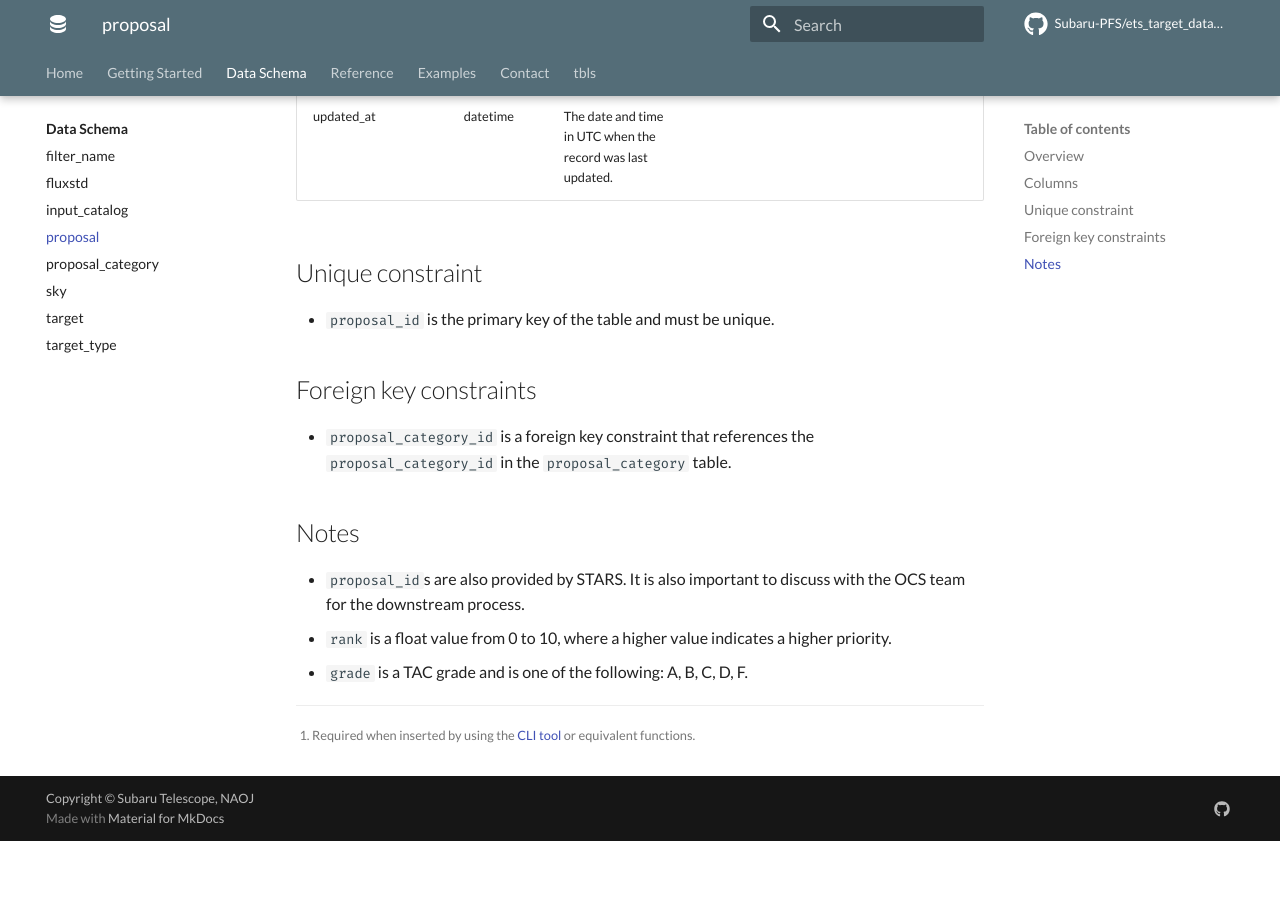
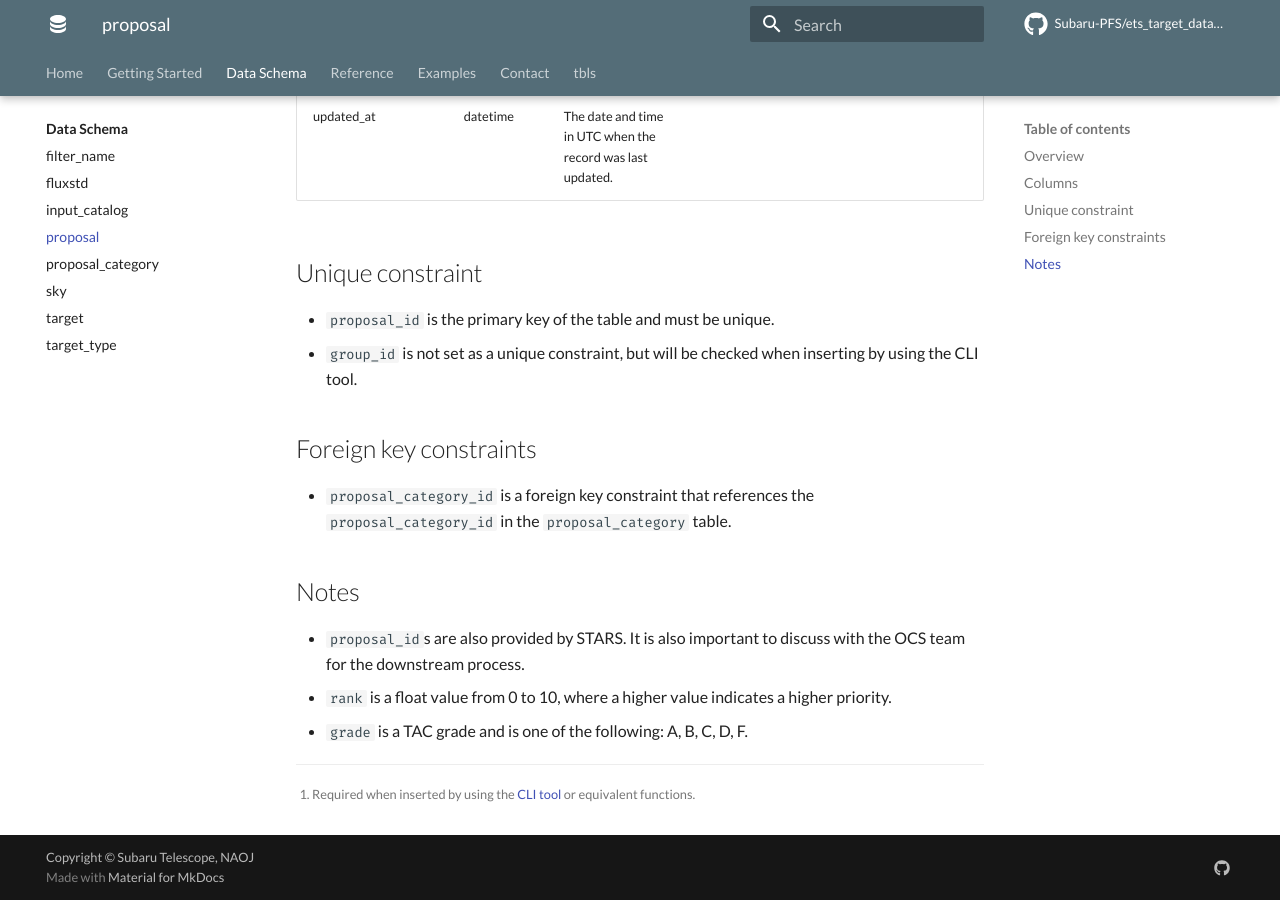
Before and after one commit to Subaru-PFS/ets_target_database, an MkDocs documentation site: the page built from docs/schema/proposal.md, in a window 1280 px wide and 900 px high, scrolled down 1325 px. Built offline with MkDocs 1.6.1 and Material for MkDocs 9.7.7, drawn with Linux system fonts in a browser that asks for light colours; plug-ins that fetch from the network failed and are left out; comment, search, counter and statistics services are not loaded; before the commit the page ends 2166 px from its top, so only the background shows below that.

Commit message:
documentation update

```diff
--- a/docs/schema/proposal.md
+++ b/docs/schema/proposal.md
@@ -9,7 +9,7 @@ The `proposal` table is used to store the information on proposals.
 Here are the columns in the `proposal` table:
 
 | Column Name          | Type     | Description                                                | Unit | Required[^1] | Default |
-| -------------------- | -------- | ---------------------------------------------------------- | ---- | ------------ | ------- |
+|----------------------|----------|------------------------------------------------------------|------|--------------|---------|
 | proposal_id          | str      | Proposal-ID (e.g, S23B-QN901)                              |      | \*           |         |
 | group_id             | str      | Group ID issued by STARS (e.g., o21195)                    |      | \*           |         |
 | pi_first_name        | str      | PI's first name                                            |      |              | ""      |
@@ -29,6 +29,7 @@ Here are the columns in the `proposal` table:
 ## Unique constraint
 
 - `proposal_id` is the primary key of the table and must be unique.
+- `group_id` is not set as a unique constraint, but will be checked when inserting by using the CLI tool.
 
 ## Foreign key constraints
 
```
Also changed, not shown: docs/schema/filter_name.md (+3 -3 lines).
